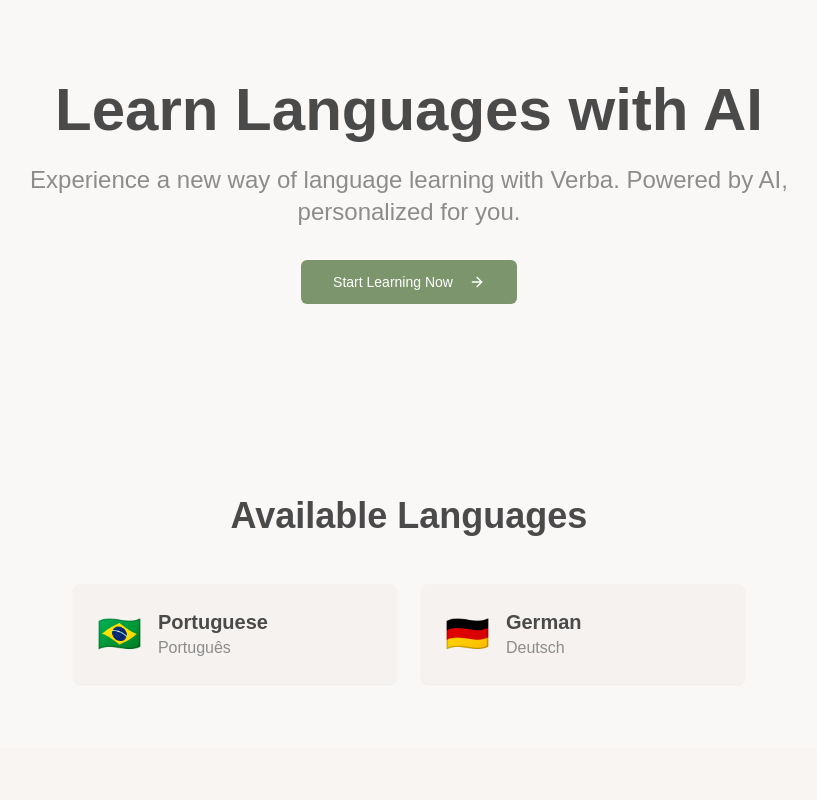
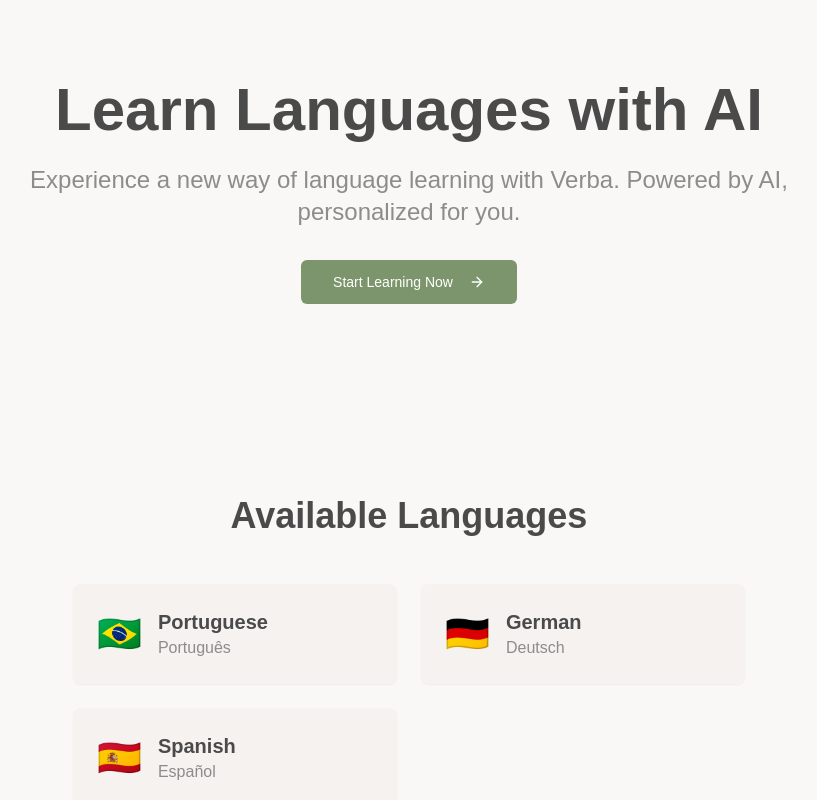
Before and after one commit to MoPaMo/verba, a Next.js app: page / in a window 1280 px wide. Shown: the top 800 px of the page, without its empty margins (231-1048 px from the left). Built offline with nearby package versions, Linux system fonts and the light colour scheme.

Commit message:
feat: add Spanish language option to languages list

```diff
--- a/app/page.tsx
+++ b/app/page.tsx
@@ -18,7 +18,13 @@ const languages: Language[] = [
     code: "de",
     disabled: false,
   },
-  // Add other languages as needed...
+    {
+    name: "Spanish",
+    nativeName: "Español",
+    flag: "🇪🇸",
+    code: "es",
+    disabled: false,
+  },
 ];
 
 const features = [
```
